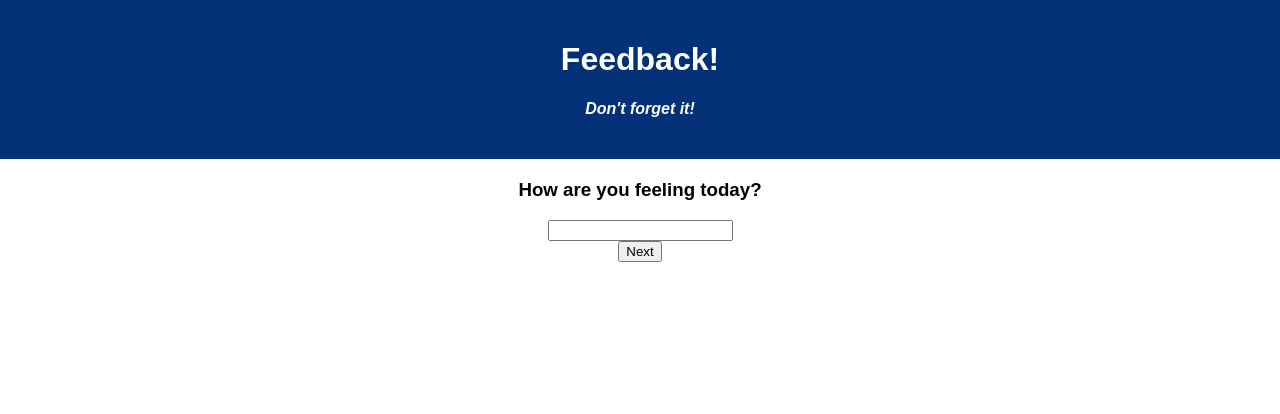
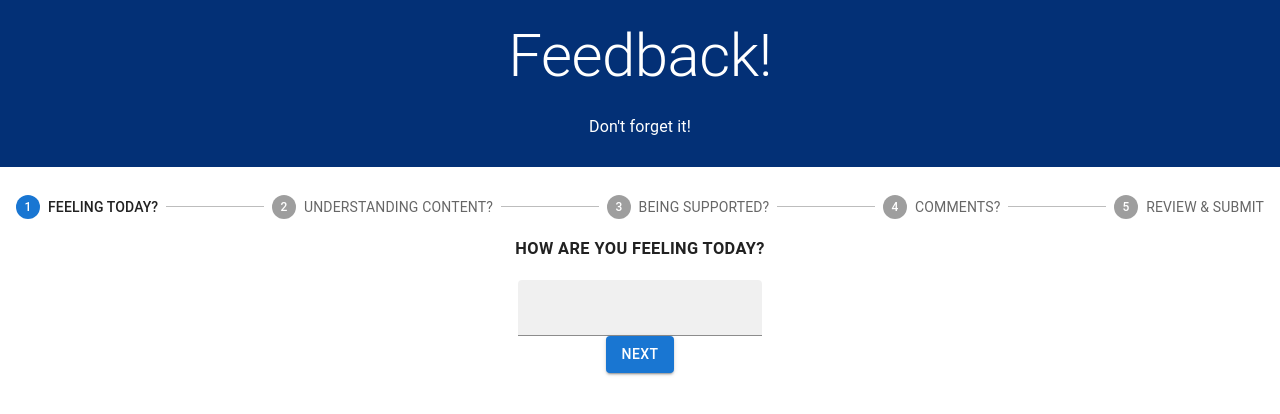
Before and after one commit to RyanKjesboJohnson/weekend-redux-feedback-loop, a React (Create React App) app: page / in a window 1280 px wide. Shown: the top 414 px of the page. Built offline with nearby package versions, Linux system fonts and the light colour scheme.

Commit message:
Updated formatting to MUI

```diff
--- a/package.json
+++ b/package.json
@@ -4,6 +4,10 @@
   "private": true,
   "proxy": "http://localhost:5001",
   "dependencies": {
+    "@emotion/react": "^11.11.1",
+    "@emotion/styled": "^11.11.0",
+    "@fontsource/roboto": "^5.0.8",
+    "@mui/material": "^5.14.19",
     "axios": "^0.21.1",
     "express": "^4.17.1",
     "pg": "^8.2.1",
--- a/src/components/App/App.jsx
+++ b/src/components/App/App.jsx
@@ -2,6 +2,8 @@ import React from 'react';
 import axios from 'axios';
 import './App.css';
 import { HashRouter as Router, Route } from 'react-router-dom';
+import { CssBaseline, Box, Container, Typography } from '@mui/material';
+
 import Feeling from '../Feeling/Feeling';
 import Understanding from '../Understanding/Understanding';
 import Support from '../Support/Support';
@@ -13,11 +15,12 @@ function App() {
 
   return (
     <div className='App'>
+      <CssBaseline />
       <Router>
-        <header className='App-header'>
-          <h1 className='App-title'>Feedback!</h1>
-          <h4>Don't forget it!</h4>
-        </header>
+        <Box className='App-header'>
+          <Typography variant="h2" gutterBottom className='App-title'>Feedback!</Typography>
+          <Typography variant="subtitle1" gutterBottom >Don't forget it!</Typography>
+        </Box>
       <Route exact path='/'>
         <Feeling />
       </Route>
--- a/src/components/Comments/Comments.jsx
+++ b/src/components/Comments/Comments.jsx
@@ -1,6 +1,17 @@
 import { useState } from "react"
 import { useDispatch, useSelector } from "react-redux"
 import { useHistory } from "react-router-dom"
+import HorizontalLinearStepper from "../Stepper/Stepper"
+import {styled} from "@mui/material/styles"
+import { Box } from "@mui/material"
+import TextField from '@mui/material/TextField';
+import {Button} from '@mui/material'
+
+const Div = styled('div')(({ theme }) => ({
+    ...theme.typography.button,
+    backgroundColor: theme.palette.background.paper,
+    padding: theme.spacing(1),
+  }));
 
 export default function Comments() {
     const getCommentElement = useSelector(store => store.commentsReducer)
@@ -26,20 +37,25 @@ export default function Comments() {
 
 
     return(
-        <div>
+        <Div>
+            <HorizontalLinearStepper activeStepProp={3}/>
             <h3>Any comments you want to leave?</h3>
-            <form onSubmit={(event) => postCommentsRating(event)}>
-                <input
+            <Box component="form" onSubmit={(event) => postCommentsRating(event)}>
+                <TextField
+                id="filled-multiline-static"
+                multiline
+                rows={6}
+                variant="filled"
                 onChange={handleCommentsRating}
                 type='text'
                 value={commentsRating}
                 data-testid="input"
                 />
                 <div>
-                    <button data-testid="next" type="submit"> Next
-                    </button>
+                <Button variant="contained" data-testid="next" type="submit"> Next
+                </Button>
                 </div>
-            </form>
-        </div>
+            </Box>
+        </Div>
     )
 }
--- a/src/components/Feeling/Feeling.jsx
+++ b/src/components/Feeling/Feeling.jsx
@@ -1,6 +1,17 @@
 import { useState } from "react"
 import { useDispatch, useSelector } from "react-redux"
-import { Link, useHistory } from "react-router-dom"
+import { useHistory } from "react-router-dom"
+import HorizontalLinearStepper from "../Stepper/Stepper"
+import {styled} from "@mui/material/styles"
+import Box from '@mui/material/Box';
+import TextField from '@mui/material/TextField';
+import { Button } from "@mui/material"
+
+const Div = styled('div')(({ theme }) => ({
+    ...theme.typography.button,
+    backgroundColor: theme.palette.background.paper,
+    padding: theme.spacing(1),
+  }));
 
 export default function Feeling() {
     const getFeelingElement = useSelector(store => store.feelingReducer)
@@ -28,20 +39,22 @@ export default function Feeling() {
 
 
     return(
-        <div>
+        <Div>
+            <HorizontalLinearStepper activeStepProp={0}/>
             <h3>How are you feeling today?</h3>
-                <form onSubmit={(event) => postFeelingRating(event)}>
-                <input
+                <Box component="form" onSubmit={(event) => postFeelingRating(event)}>
+                <TextField
+                variant="filled"
                 onChange={handleFeelingRating}
                 data-testid="input"
                 type='number'
                 value={feelingRating}
                 />
                 <div>
-                    <button data-testid="next" type="submit"> Next
-                    </button>
+                    <Button variant="contained" data-testid="next" type="submit"> Next
+                    </Button>
                 </div>
-            </form>
-        </div>
+            </Box>
+        </Div>
     )
 }
--- a/src/components/Review/Review.jsx
+++ b/src/components/Review/Review.jsx
@@ -3,6 +3,16 @@ import { useSelector, useDispatch } from "react-redux";
 import axios from "axios";
 import { useHistory } from "react-router-dom";
 import { Link } from "react-router-dom";
+import HorizontalLinearStepper from "../Stepper/Stepper"
+import {styled} from "@mui/material/styles"
+import { Button, Box } from "@mui/material";
+import { Typography } from "@mui/material";
+
+const Div = styled('div')(({ theme }) => ({
+    ...theme.typography.button,
+    backgroundColor: theme.palette.background.paper,
+    padding: theme.spacing(1),
+  }));
 
 export default function Review() {
     // const [storeElements, setStoreElements] = useState('');
@@ -29,39 +39,42 @@ export default function Review() {
 
     return(
         <>
+        <HorizontalLinearStepper activeStepProp={4}/>
         <h3>Review your feedback!</h3>
-        <div>
-            <p>How are you feeling today?</p>
+        <Box>
+            <p>
+            How are you feeling today?
+            </p>
             {getStoreElements.feelingReducer}
             <Link to='/'>
-                <button className="editButton" >Edit</button>
+                <Button className="editButton" >Edit</Button>
             </Link>
-        </div>
-        <div>
+        </Box>
+        <Div>
             <p>How well are you understanding the content?</p>
             {getStoreElements.understandingReducer}
             <Link to='/understanding'>
-                <button className="editButton">Edit</button>
+                <Button className="editButton">Edit</Button>
             </Link>
-        </div>
-        <div>
+        </Div>
+        <Div>
             <p>How well are you being supported?</p>
             {getStoreElements.supportReducer}
             <Link to='/support'>
-                <button className="editButton">Edit</button>
+                <Button className="editButton">Edit</Button>
             </Link>
-        </div>
-        <div>
+        </Div>
+        <Div>
             <p>Any comments to leave?</p>
             {getStoreElements.commentsReducer}
             <Link to='/comments'>
-                <button className="editButton">Edit</button>
+                <Button className="editButton">Edit</Button>
             </Link>
-        </div>
+        </Div>
         <p></p>
         <p></p>
         <p></p>
-        <button onClick={postFeedback} data-testid="next">Submit All Feedback</button>
+        <Button variant="contained" onClick={postFeedback} data-testid="next">Submit All Feedback</Button>
         </>
     )
 }
--- /dev/null
+++ b/src/components/Stepper/Stepper.jsx
@@ -0,0 +1,82 @@
+import * as React from 'react';
+import Box from '@mui/material/Box';
+import Stepper from '@mui/material/Stepper';
+import Step from '@mui/material/Step';
+import StepLabel from '@mui/material/StepLabel';
+import Button from '@mui/material/Button';
+import Typography from '@mui/material/Typography';
+
+const steps = ['Feeling Today?', 'Understanding Content?', 'Being Supported?', 'Comments?', 'Review & Submit'];
+
+export default function HorizontalLinearStepper(activeStepProp) {
+  const [activeStep, setActiveStep] = React.useState(activeStepProp.activeStepProp);
+  const [skipped, setSkipped] = React.useState(new Set());
+
+
+
+  const isStepOptional = (step) => {
+    return step === 1;
+  };
+
+  const isStepSkipped = (step) => {
+    return skipped.has(step);
+  };
+
+  const handleNext = () => {
+    let newSkipped = skipped;
+    if (isStepSkipped(activeStep)) {
+      newSkipped = new Set(newSkipped.values());
+      newSkipped.delete(activeStep);
+    }
+
+    setActiveStep((prevActiveStep) => prevActiveStep + 1);
+    setSkipped(newSkipped);
+  };
+
+  const handleBack = () => {
+    setActiveStep((prevActiveStep) => prevActiveStep - 1);
+  };
+
+  const handleSkip = () => {
+    if (!isStepOptional(activeStep)) {
+      // You probably want to guard against something like this,
+      // it should never occur unless someone's actively trying to break something.
+      throw new Error("You can't skip a step that isn't optional.");
+    }
+
+    setActiveStep((prevActiveStep) => prevActiveStep + 1);
+    setSkipped((prevSkipped) => {
+      const newSkipped = new Set(prevSkipped.values());
+      newSkipped.add(activeStep);
+      return newSkipped;
+    });
+  };
+
+  const handleReset = () => {
+    setActiveStep(0);
+  };
+
+  return (
+    <Box sx={{ width: '100%' }}>
+      <Stepper activeStep={activeStep}>
+        {steps.map((label, index) => {
+          const stepProps = {};
+          const labelProps = {};
+          if (isStepOptional(index)) {
+            labelProps.optional = (
+              <Typography variant="caption"></Typography>
+            );
+          }
+          if (isStepSkipped(index)) {
+            stepProps.completed = false;
+          }
+          return (
+            <Step key={label} {...stepProps}>
+              <StepLabel {...labelProps}>{label}</StepLabel>
+            </Step>
+          );
+        })}
+      </Stepper>
+    </Box>
+  );
+}
--- a/src/components/Support/Support.jsx
+++ b/src/components/Support/Support.jsx
@@ -1,6 +1,17 @@
 import { useState } from "react"
 import { useDispatch, useSelector } from "react-redux"
-import { Link, useHistory } from "react-router-dom"
+import { useHistory } from "react-router-dom"
+import HorizontalLinearStepper from "../Stepper/Stepper"
+import {styled} from "@mui/material/styles"
+import { Box } from "@mui/material"
+import TextField from '@mui/material/TextField';
+import {Button} from '@mui/material'
+
+const Div = styled('div')(({ theme }) => ({
+    ...theme.typography.button,
+    backgroundColor: theme.palette.background.paper,
+    padding: theme.spacing(1),
+  }));
 
 export default function Support() {
     const getSupportElement = useSelector(store => store.supportReducer)
@@ -28,20 +39,22 @@ export default function Support() {
 
 
     return(
-        <div>
+        <Div>
+            <HorizontalLinearStepper activeStepProp={2}/>
             <h3>How well are you being supported?</h3>
-            <form onSubmit={(event) => postSupportRating(event)}>
-                <input
+            <Box component="form" onSubmit={(event) => postSupportRating(event)}>
+                <TextField
+                variant="filled"
                 onChange={handleSupportRating}
                 type='number'
                 value={supportRating}
                 data-testid="input"
                 />
                 <div>
-                    <button data-testid="next" type="submit"> Next
-                    </button>
+                <Button variant="contained" data-testid="next" type="submit"> Next
+                </Button>
                 </div>
-            </form>
-        </div>
+            </Box >
+        </Div>
     )
 }
--- a/src/components/Understanding/Understanding.jsx
+++ b/src/components/Understanding/Understanding.jsx
@@ -1,6 +1,18 @@
 import { useState } from "react"
 import { useDispatch, useSelector } from "react-redux"
-import { Link, useHistory } from "react-router-dom"
+import { useHistory } from "react-router-dom"
+import HorizontalLinearStepper from "../Stepper/Stepper"
+import {styled} from "@mui/material/styles"
+import { Box } from "@mui/material"
+import TextField from '@mui/material/TextField';
+import { Button } from "@mui/material"
+
+
+const Div = styled('div')(({ theme }) => ({
+    ...theme.typography.button,
+    backgroundColor: theme.palette.background.paper,
+    padding: theme.spacing(1),
+  }));
 
 export default function Understanding() {
     const getUnderstandingElement = useSelector(store => store.understandingReducer)
@@ -28,20 +40,22 @@ export default function Understanding() {
 
 
     return(
-        <div>
+        <Div>
+            <HorizontalLinearStepper activeStepProp={1}/>
             <h3>How well are you understanding the content?</h3>
-            <form onSubmit={(event) => postUnderstandingRating(event)}>
-                <input
+            <Box component="form" onSubmit={(event) => postUnderstandingRating(event)}>
+                <TextField
+                variant="filled"
                 onChange={handleUnderstandingRating}
                 type='number'
                 value={understandingRating}
                 data-testid="input"
                 />
                 <div>
-                    <button data-testid="next" type="submit"> Next
-                    </button>
+                <Button variant="contained" data-testid="next" type="submit"> Next
+                </Button>
                 </div>
-            </form>
-        </div>
+            </Box>
+        </Div>
     )
 }
```
Also changed, not shown: 1 other file (tests, documents, lock files or other folders).
